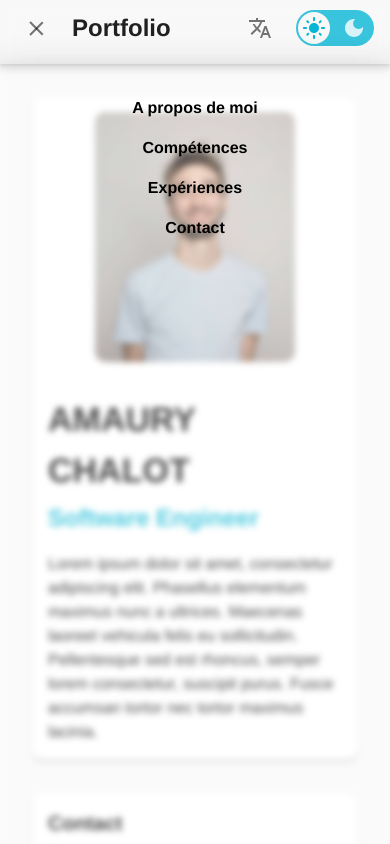
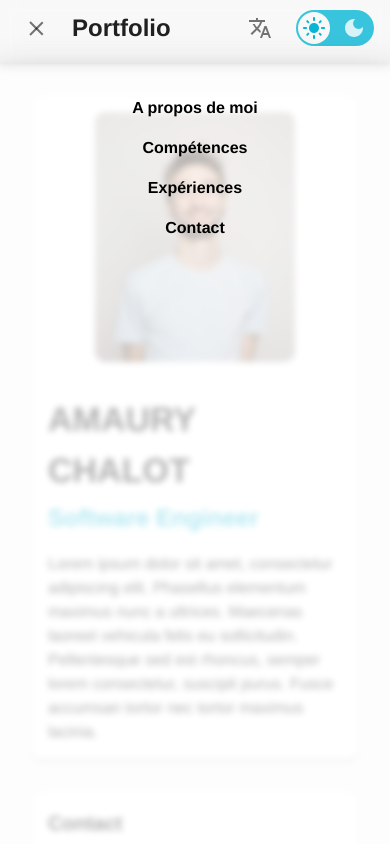
Before and after one commit to AmauryChalot/react-resume, a React (Vite) app: page / in a window 390 px wide. Both pictures are taken after a click on the button 36 px from the left and 28 px from the top of the page. Shown: the top 844 px of the page. Built offline with nearby package versions, Linux system fonts and the light colour scheme.

Commit message:
feat: added responsiveness for tablet in side menu

```diff
--- a/src/components/SidePanel/SidePanel.styles.ts
+++ b/src/components/SidePanel/SidePanel.styles.ts
@@ -10,8 +10,19 @@ export const sxSidePanelContainer: SxProps<Theme> = {
     "& .MuiPaper-root": {
         backdropFilter: "blur(3px)",
         marginTop: "64px",
-        width: "100%",
-        backgroundColor: (theme) => theme.palette.mode === "light" ? "rgba(255, 255, 255, 0.3)" : "rgba(0, 0, 0, 0.3)",
+        width: "fit-content",
+        backgroundColor: (theme) => theme.palette.mode === "light" ? "rgba(255, 255, 255, 0.7)" : "rgba(0, 0, 0, 0.57)",
         backgroundImage: 'none',
     }
 }
+
+export const sxSidePanelContainerSmall: SxProps<Theme> = {
+    ...sxSidePanelContainer,
+    "& .MuiPaper-root": {
+        backdropFilter: "blur(3px)",
+        marginTop: "64px",
+        width: "100%",
+        backgroundColor: (theme) => theme.palette.mode === "light" ? "rgba(255, 255, 255, 0.7)" : "rgba(0, 0, 0, 0.57)",
+        backgroundImage: 'none',
+    }
+}
--- a/src/components/SidePanel/SidePanel.tsx
+++ b/src/components/SidePanel/SidePanel.tsx
@@ -1,14 +1,20 @@
-import { Drawer } from "@mui/material";
+import { Drawer, useMediaQuery, useTheme } from "@mui/material";
 import React from "react";
 import { SidePanelProps } from "./SidePanel.models";
-import { sxSidePanelContainer } from "./SidePanel.styles";
+import {
+  sxSidePanelContainer,
+  sxSidePanelContainerSmall,
+} from "./SidePanel.styles";
 
 export const SidePanel = (props: SidePanelProps) => {
+  const theme = useTheme();
+  const isSmall = useMediaQuery(theme.breakpoints.down("sm"));
+
   return (
     <Drawer
       open={props.open}
       onClose={props.onClose}
-      sx={sxSidePanelContainer}
+      sx={isSmall ? sxSidePanelContainerSmall : sxSidePanelContainer}
       disableScrollLock
     >
       {props.children}
--- a/src/modules/Appbar/Appbar.tsx
+++ b/src/modules/Appbar/Appbar.tsx
@@ -30,7 +30,8 @@ export const Appbar = () => {
   const { currentLanguage, setLanguage } = React.useContext(LanguageContext);
 
   const theme = useTheme();
-  const isSmall = useMediaQuery(theme.breakpoints.down("md"));
+  const isMedium = useMediaQuery(theme.breakpoints.down("md"));
+  const isSmall = useMediaQuery(theme.breakpoints.down("sm"));
 
   const menuItems: AppbarMenuItem[] = [
     {
@@ -68,7 +69,8 @@ export const Appbar = () => {
           display: "flex",
           flexDirection: "column",
           width: "100%",
-          alignItems: "center",
+          alignItems: isSmall ? "center" : "flex-start",
+          paddingX: isSmall ? 0 : "64px",
           paddingTop: "32px",
           gap: "16px",
         }}
@@ -95,7 +97,7 @@ export const Appbar = () => {
 
   return (
     <React.Fragment>
-      {isSmall && (
+      {isMedium && (
         <SidePanel open={sidePanelOpen} onClose={handleSidePanelClose}>
           {sidePanelMenu()}
         </SidePanel>
@@ -104,9 +106,9 @@ export const Appbar = () => {
         <Container maxWidth="xl" sx={sxAppbarContainer}>
           <Toolbar disableGutters>
             <Box
-              sx={isSmall ? sxAppbarLeftContainerSmall : sxAppbarLeftContainer}
+              sx={isMedium ? sxAppbarLeftContainerSmall : sxAppbarLeftContainer}
             >
-              {isSmall && (
+              {isMedium && (
                 <IconButton onClick={() => setSidePanelOpen(!sidePanelOpen)}>
                   <AnimatedBurgerIcon active={sidePanelOpen} />
                 </IconButton>
@@ -121,7 +123,7 @@ export const Appbar = () => {
               >
                 Portfolio
               </Typography>
-              {!isSmall &&
+              {!isMedium &&
                 menuItems.map((element, index) => {
                   return (
                     <Link
```
